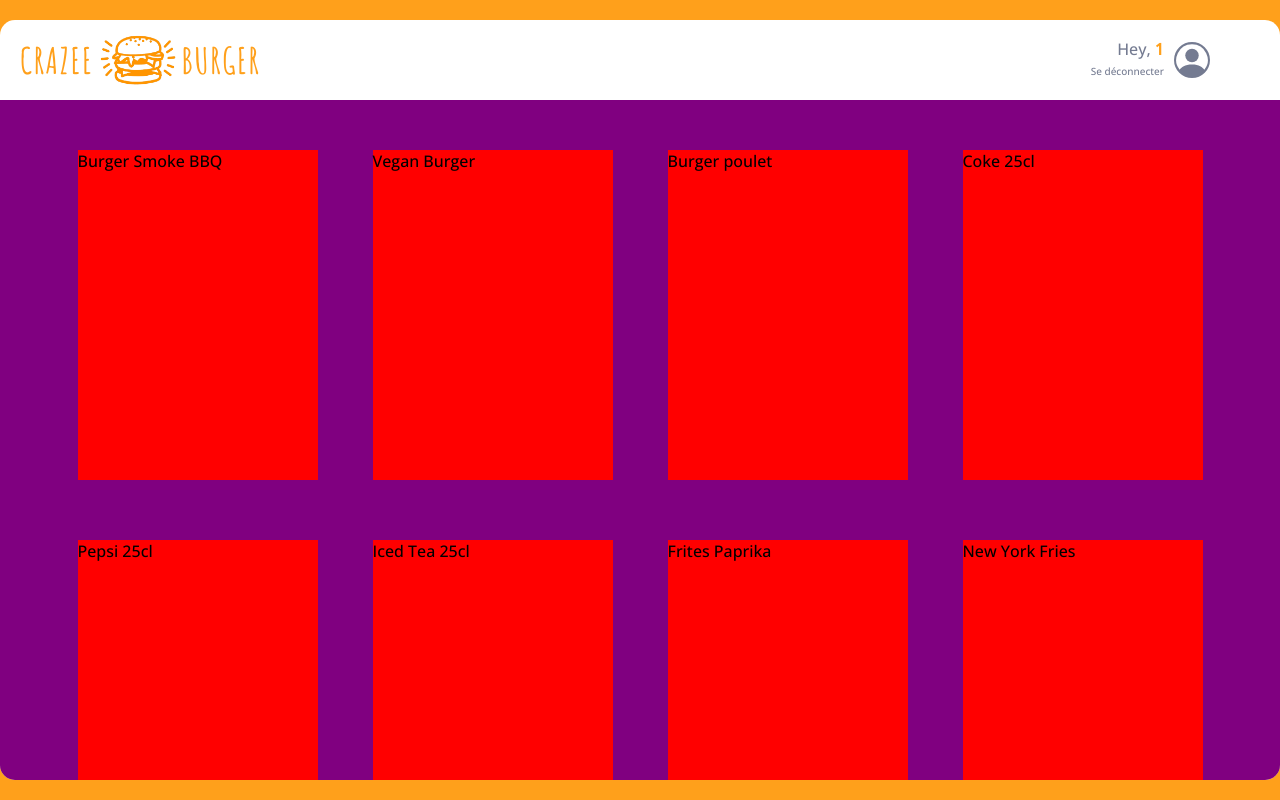
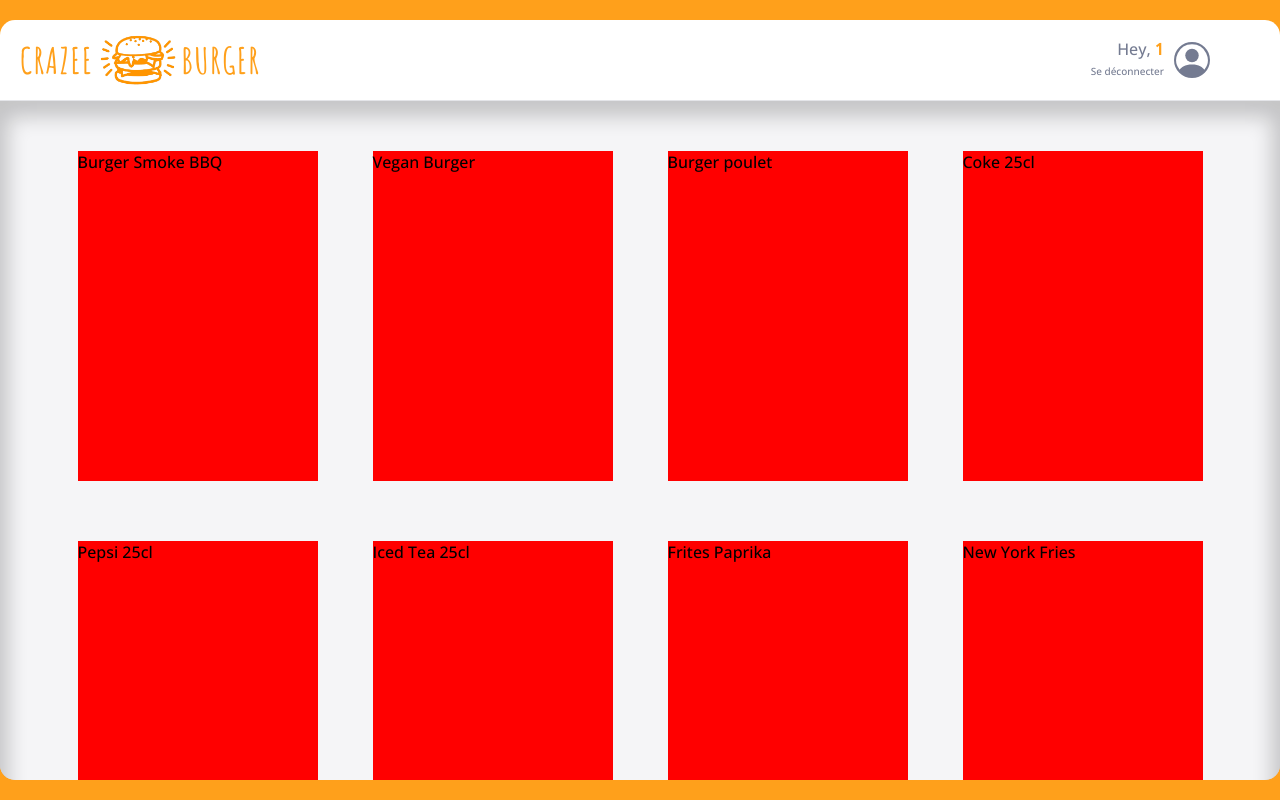
Before and after one commit to coyotejeje/crazee-burger, a React (Vite) app: page /order/1 in a window 1280 px wide. Built offline with nearby package versions, Linux system fonts and the light colour scheme.

Commit message:
💄 F05: ORDER > MENU > Add final style

```diff
--- a/src/components/pages/order/Main/Menu.jsx
+++ b/src/components/pages/order/Main/Menu.jsx
@@ -2,6 +2,7 @@
 import { useState } from "react";
 import styled from "styled-components";
 import { fakeMenu2 } from "../../../../fakeData/fakeMenu";
+import { theme } from "../../../../theme";
 
 export default function Menu() {
   const [menu, setmenu] = useState(fakeMenu2);
@@ -16,7 +17,8 @@
 }
 
 const MenuStyled = styled.div`
-  background: purple;
+  background: ${theme.colors.background_white};
+  box-shadow: 0px 8px 20px 8px rgba(0, 0, 0, 0.2) inset;
   display: grid;
   grid-template-columns: repeat(4, 1fr);
   grid-row-gap: 60px;
--- a/src/components/pages/order/Navbar/Navbar.jsx
+++ b/src/components/pages/order/Navbar/Navbar.jsx
@@ -22,6 +22,7 @@
   padding: 0 20px;
   border-top-left-radius: ${theme.borderRadius.extraRound};
   border-top-right-radius: ${theme.borderRadius.extraRound};
+  border-bottom: 1px solid ${theme.colors.greyLight};
   /* align-items: center; */
 
   .logo-order-page {
```
